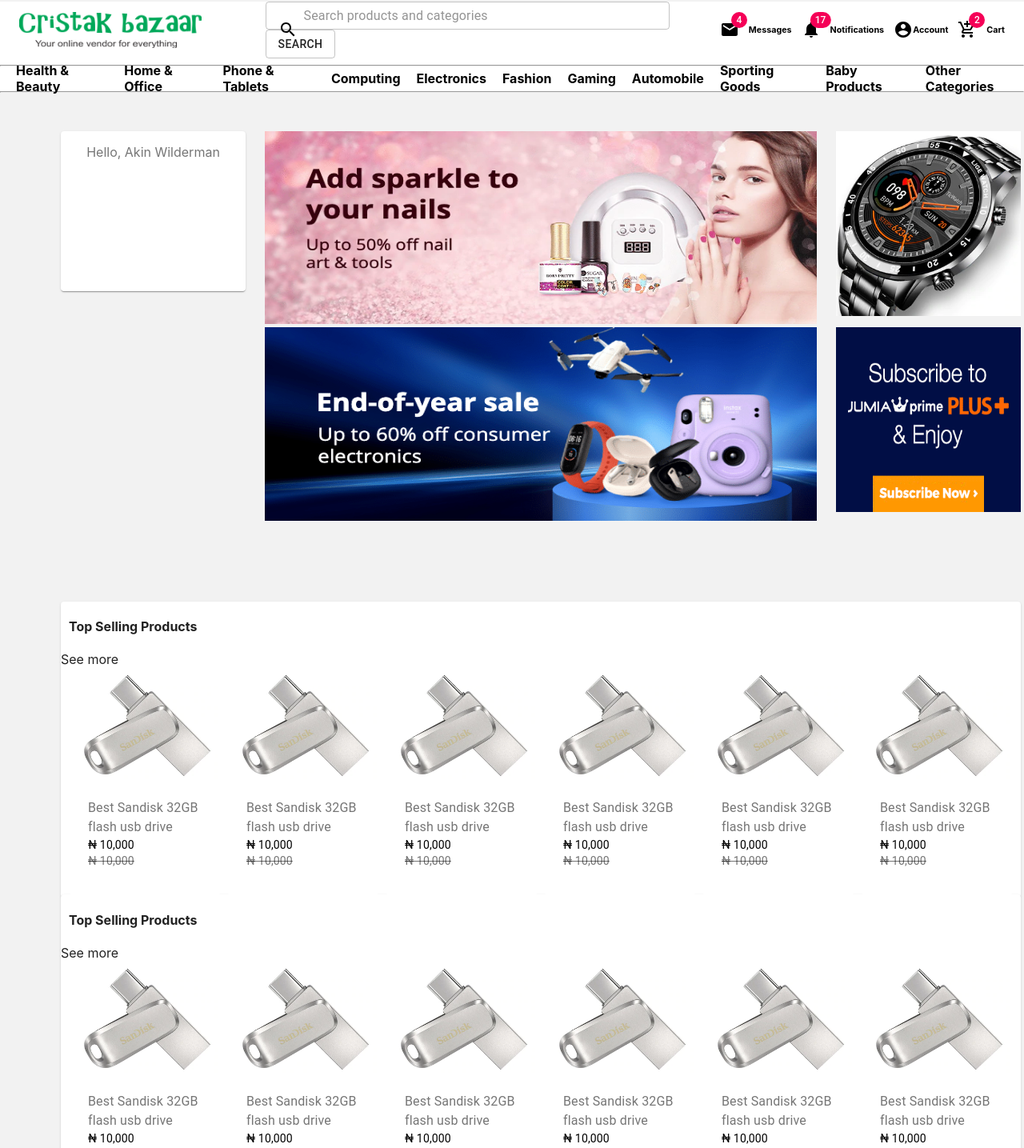
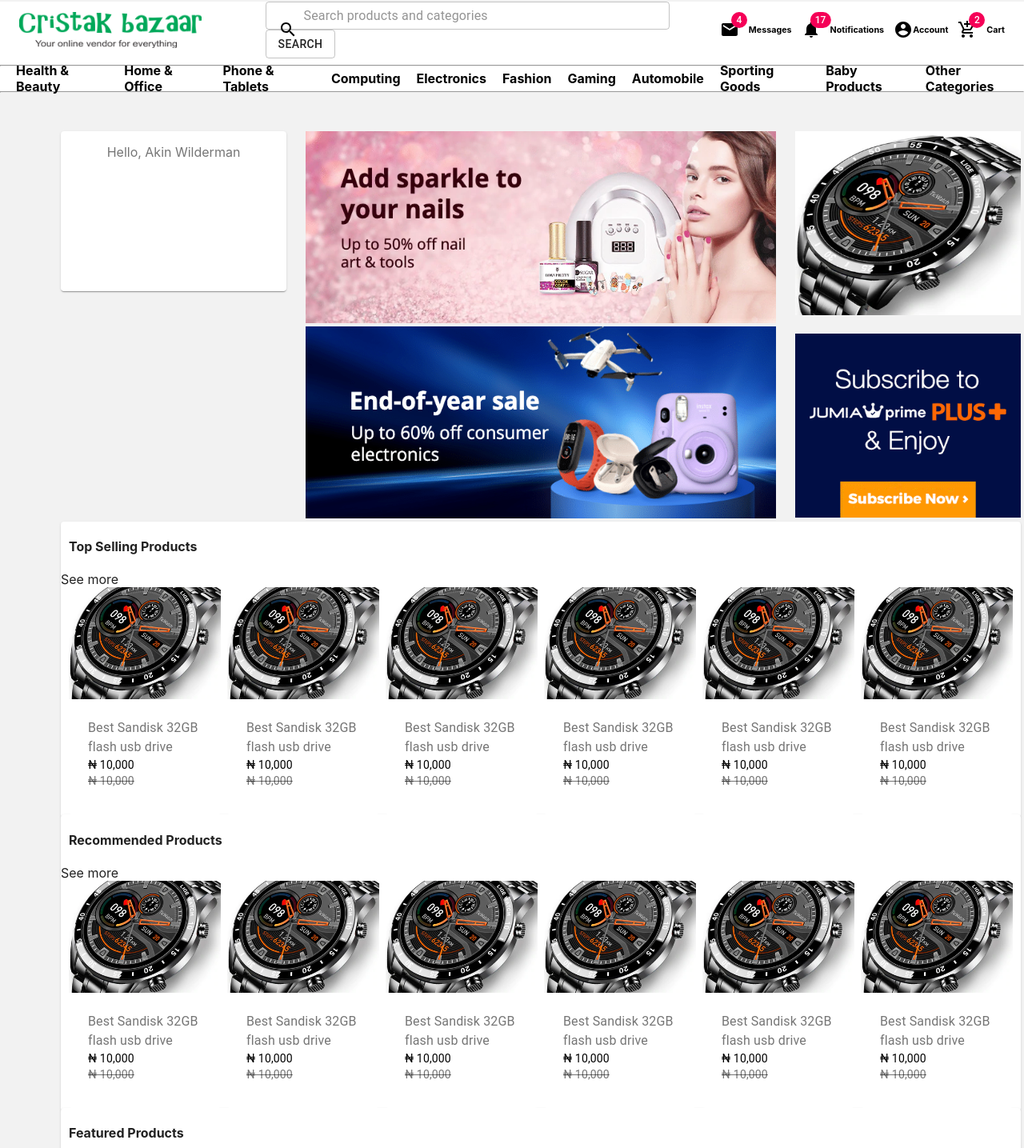
Before and after one commit to AkinWilderman/cristak, a Next.js app: page / in a window 1280 px wide. Shown: the part 57-1492 px from the top of the page at 80% size. Built offline with nearby package versions, Linux system fonts and the light colour scheme.

Commit message:
home components

```diff
--- a/components/home_components/featured_products/featured.js
+++ b/components/home_components/featured_products/featured.js
@@ -31,7 +31,7 @@
           <div className={classes.seeMore}>
             <div className="flex">
               <h4 className={styles.main}>
-                Top Selling Products
+                Featured Products
               </h4>
             </div>
             <div>
--- a/components/home_components/promotions/promotions.js
+++ b/components/home_components/promotions/promotions.js
@@ -8,7 +8,7 @@
   root: {
     flexGrow: 1,
     marginLeft: 60,
-    height: 600,
+    height: 500,
     width: 1200
   },
   paper: {
@@ -17,8 +17,11 @@
     color: theme.palette.text.secondary,
     height: 200,
   },
+  div: {
+    height: 500,
+  },
   smallAds: {
-    marginTop: 10,
+    marginTop: 19,
   },
 }));
 
@@ -31,19 +34,19 @@
         <Grid item xs>
           <Paper className={classes.paper}>Hello, Akin Wilderman</Paper>
         </Grid>
-        <Grid item xs={7}>
-          <div>
-            <Image src="/image/nails.png" width={700} height={245} />
-            <Image src="/image/year.png" width={700} height={245} />
+        <Grid item xs={6}>
+          <div className={classes.div}>
+            <Image src="/image/nails.png" width={600} height={245} />
+            <Image src="/image/year.png" width={600} height={245} />
           </div>
         </Grid>
         <Grid item xs>
-          <div>
+          <div className={classes.div}>
             <div>
-              <Image src="/image/watch.jpg" height={250} width={250} />
+              <Image src="/image/watch.jpg" height={245} width={300} />
             </div>
             <div className={classes.smallAds}>
-              <Image src="/image/jumsa.gif" height={250} width={250} />
+              <Image src="/image/jumsa.gif" height={245} width={300} />
             </div>
           </div>
         </Grid>
--- a/components/home_components/recommended_products/recommended.js
+++ b/components/home_components/recommended_products/recommended.js
@@ -31,7 +31,7 @@
           <div className={classes.seeMore}>
             <div className="flex">
               <h4 className={styles.main}>
-                Top Selling Products
+                Recommended Products
               </h4>
             </div>
             <div>
--- a/components/single_product/simple.js
+++ b/components/single_product/simple.js
@@ -26,7 +26,7 @@
           component="img"
           alt="Contemplative Reptile"
           height="140"
-          image="/image/sandisk.jpg"
+          image="/image/watch.jpg"
           title="Contemplative Reptile"
         />
       </CardActionArea>
```
Also changed, not shown: data/products.json (renamed from data/data.json).
